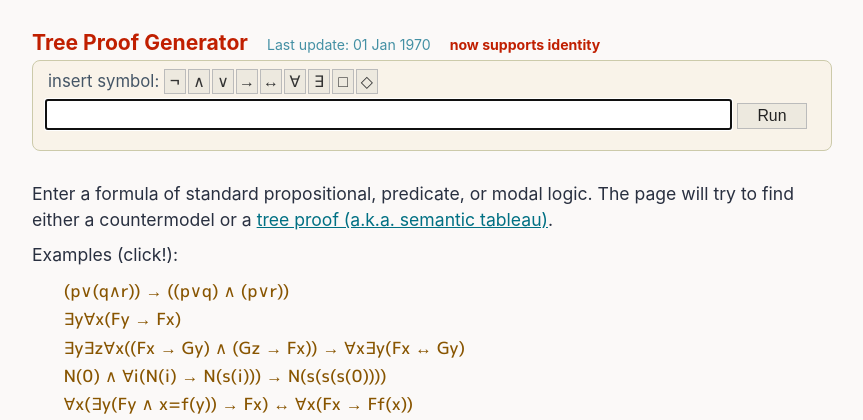
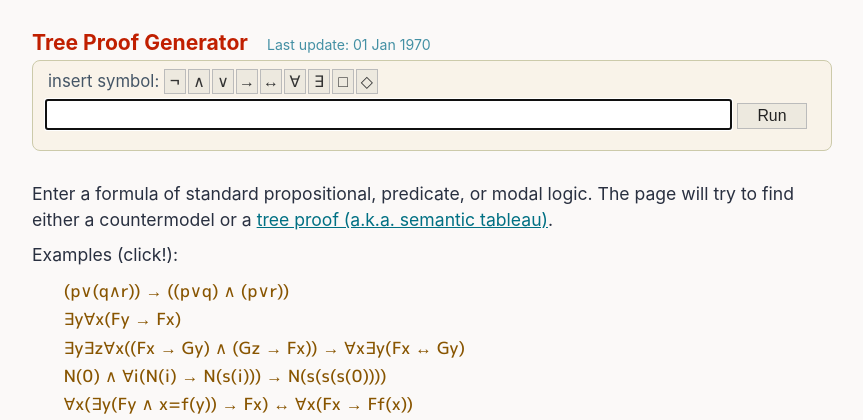
Before and after one commit to wo/tpg, a PHP site: page / in a window 1280 px wide. Shown: the top 420 px of the page, without its empty margins (208-1071 px from the left). Run offline with PHP 8.4, Linux system fonts and the light colour scheme.

Commit message:
remove 'now supports identity' span

```diff
--- a/index.php
+++ b/index.php
@@ -14,7 +14,6 @@
 <div id="titlebar">
   <h2 id="title"><a id="titlelink" href=".">Tree Proof Generator</a></h2>
   <a id="githublink" class="hideOnPhone" href="https://www.github.com/wo/tpg/commits/master">Last update: <?=date('d M Y', filemtime('.git/refs/heads/master'))?></a>
-  <span style="font-weight:bold; color:#c01f00; font-size:.8em; padding-left:1em">now supports identity</span>
 </div>
 
 <form id="inputForm" action="." method="get" onsubmit="return false">
```
